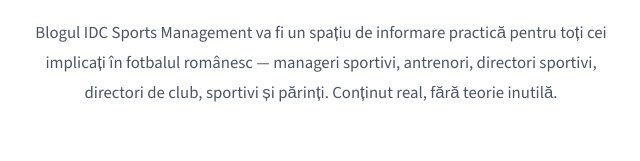
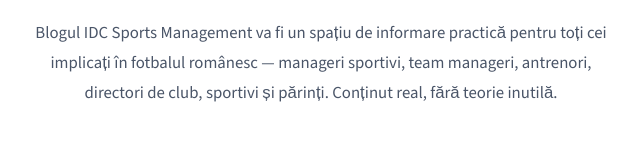
Before and after one commit to idcdellesportbusiness-eng/primulantrenament.com, a plain HTML site: page blog.html in a window 1280 px wide. Shown: the part 602-763 px from the top of the page, 319-959 px from the left. Drawn offline with nearby package versions, Linux system fonts and the light colour scheme.

Commit message:
Update blog.html

```diff
--- a/blog.html
+++ b/blog.html
@@ -535,7 +535,7 @@
     <p>
       Blogul IDC Sports Management va fi un spațiu de informare practică
       pentru toți cei implicați în fotbalul românesc — manageri sportivi,
-      antrenori, directori sportivi, directori de club, sportivi și părinți. Conținut real, fără teorie inutilă.
+      team manageri, antrenori, directori de club, sportivi și părinți. Conținut real, fără teorie inutilă.
     </p>
 
     <div class="categories-grid">
```
